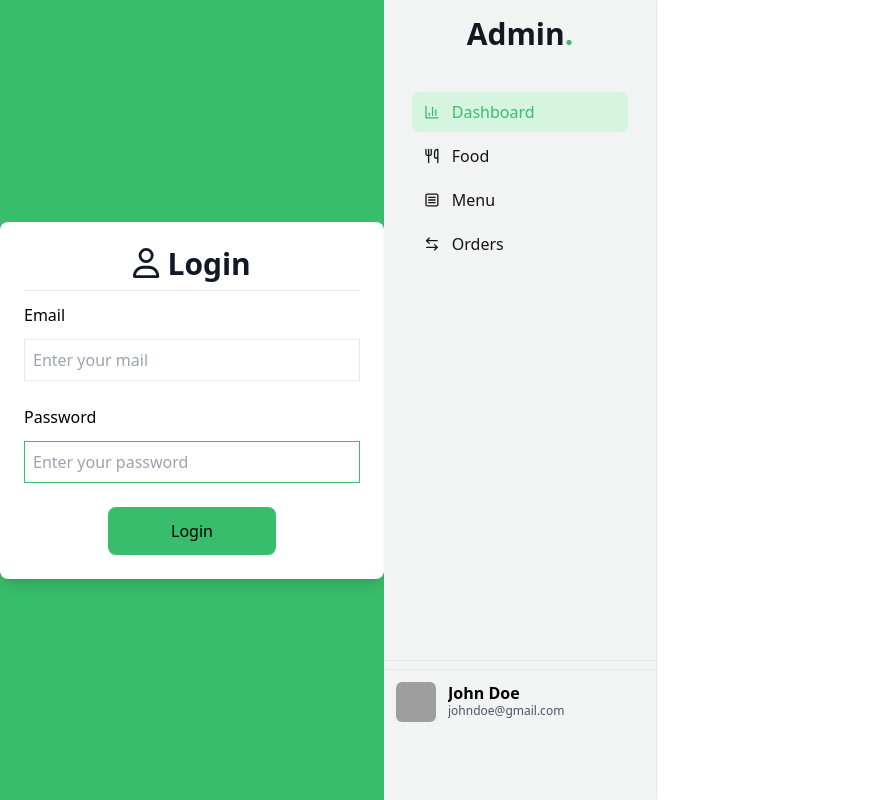
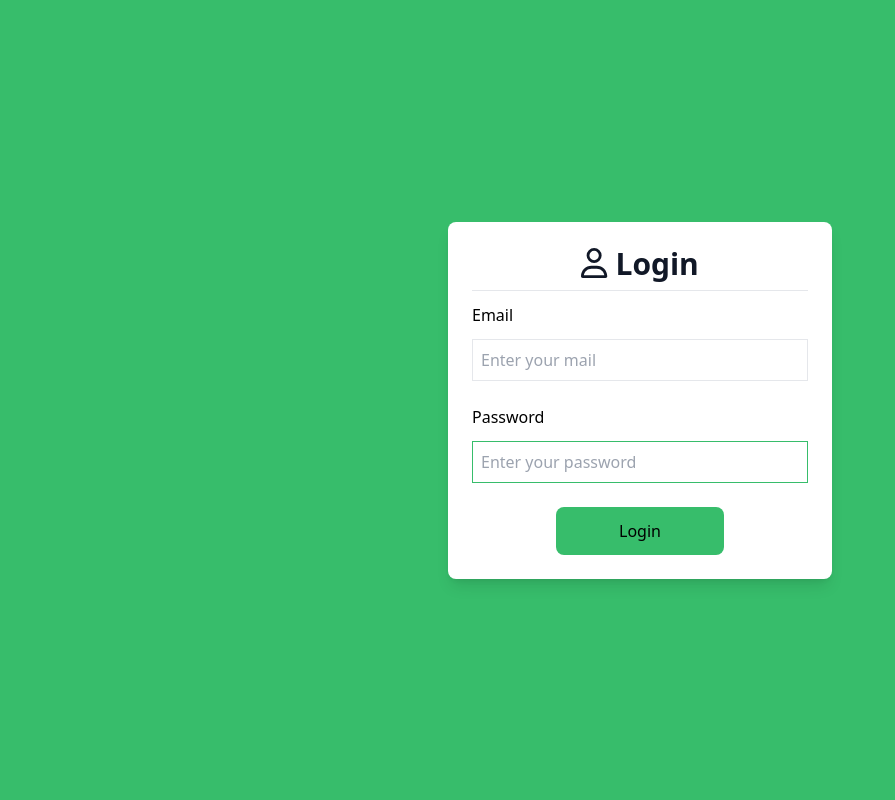
Before and after one commit to jerinwilson7/Canteen-Admin-Panel, a React (Create React App) app: page /login in a window 1280 px wide. Shown: the top 800 px of the page, without its empty margins (0-895 px from the left). Built offline with nearby package versions, Linux system fonts and the light colour scheme; grey boxes are pictures that could not be loaded.

Commit message:
modified app.js

```diff
--- a/src/App.js
+++ b/src/App.js
@@ -1,25 +1,44 @@
 import React from "react";
-import { AddProductPage, DashboardPage, FoodPage, LoginPage, MenuPage, OrdersPage } from "./Pages";
 import { BrowserRouter, Route, Routes } from "react-router-dom";
+import {  AddProductPage, DashboardPage, FoodPage, LoginPage, MenuPage, OrdersPage } from "./Pages";
 import { SideComponent } from "./Components";
 
 function App() {
-  return <div className=" flex">
+  return (
     <BrowserRouter>
-    <Routes>
-    <Route path="/login" element={<LoginPage />} />
-    </Routes>
-      <SideComponent/>
+    <div>
+      <div className="">
+        <Routes>
+          <Route path="/login" element={<LoginPage />} />
+          </Routes>
+          </div>
+
+          {/* Routes that include the sidebar */}
+          <div className="flex">
+          <Routes>
+          <Route path="/*" element={<WithSidebarRoutes />} />
+        </Routes>
+        </div>
+      </div>
+    </BrowserRouter>
+  );
+}
+
+// Component for routes that include the sidebar
+function WithSidebarRoutes() {
+  return (
+    <>
+      <SideComponent />
       <Routes>
-
-        <Route path="/dash" element={<DashboardPage/>}/>
-        <Route path="/food" element={<FoodPage/>}/>
-        <Route path="/menu" element={<MenuPage/>}/>
-        <Route path="/orders" element={<OrdersPage/>}/>
-        <Route path="/add-product" element={<AddProductPage/>}/>
-        </Routes>
-    </BrowserRouter>
-  </div>
+        <Route path="/dash" element={<DashboardPage />} />
+        <Route path="/food" element={<FoodPage />} />
+        <Route path="/menu" element={<MenuPage />} />
+        <Route path="/orders" element={<OrdersPage />} />
+        <Route path="/add-food" element={<AddProductPage />} />
+        <Route path="/all-products" element={<FoodPage/>} />
+      </Routes>
+    </>
+  );
 }
 
 export default App;
```
